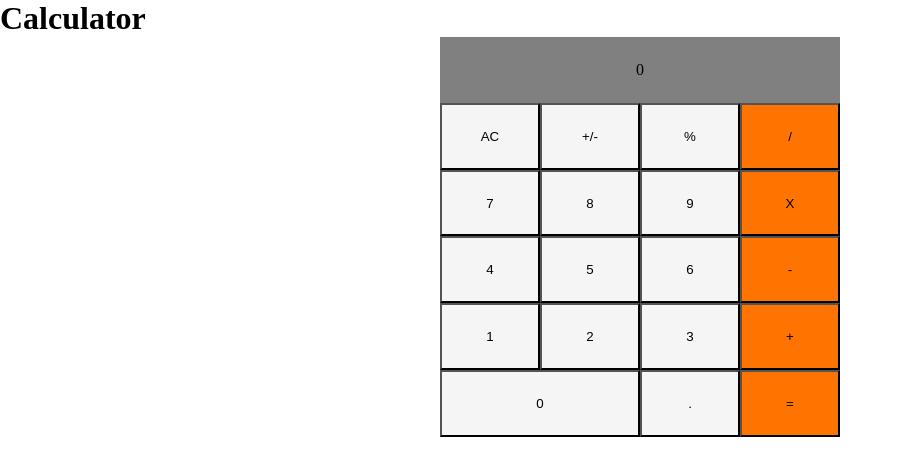
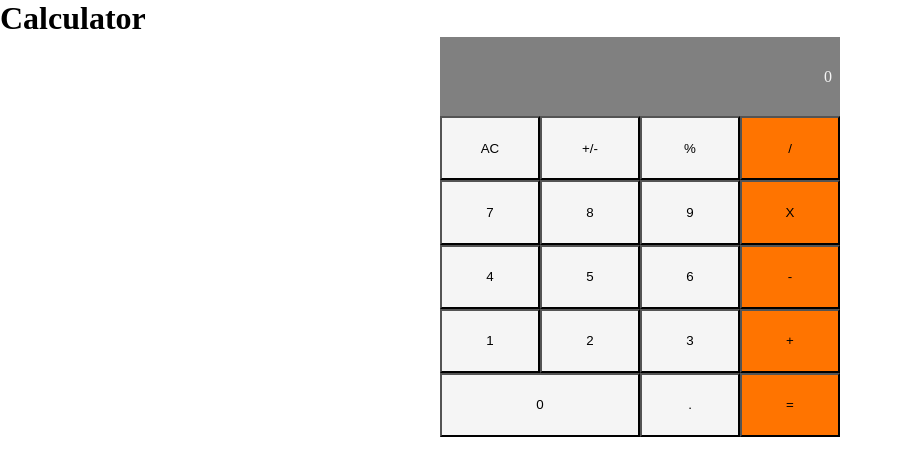
Before and after one commit to Diegogagan2587/math-magicians, a React (Create React App) app: page / in a window 1280 px wide. Shown: the top 476 px of the page, without its empty margins (0-902 px from the left). Built offline with nearby package versions, Linux system fonts and the light colour scheme.

Commit message:
Set new Position for Elements within Calculator Screen

```diff
--- a/src/App.css
+++ b/src/App.css
@@ -20,11 +20,13 @@ button {
 
 .screen-output {
   background-color: gray;
+  color: whitesmoke;
   grid-area: screen;
   flex-grow: 1;
   display: flex;
   align-items: center;
-  justify-content: center;
+  justify-content: flex-end;
+  padding: 2%;
 }
 
 .inputs-section {
```
